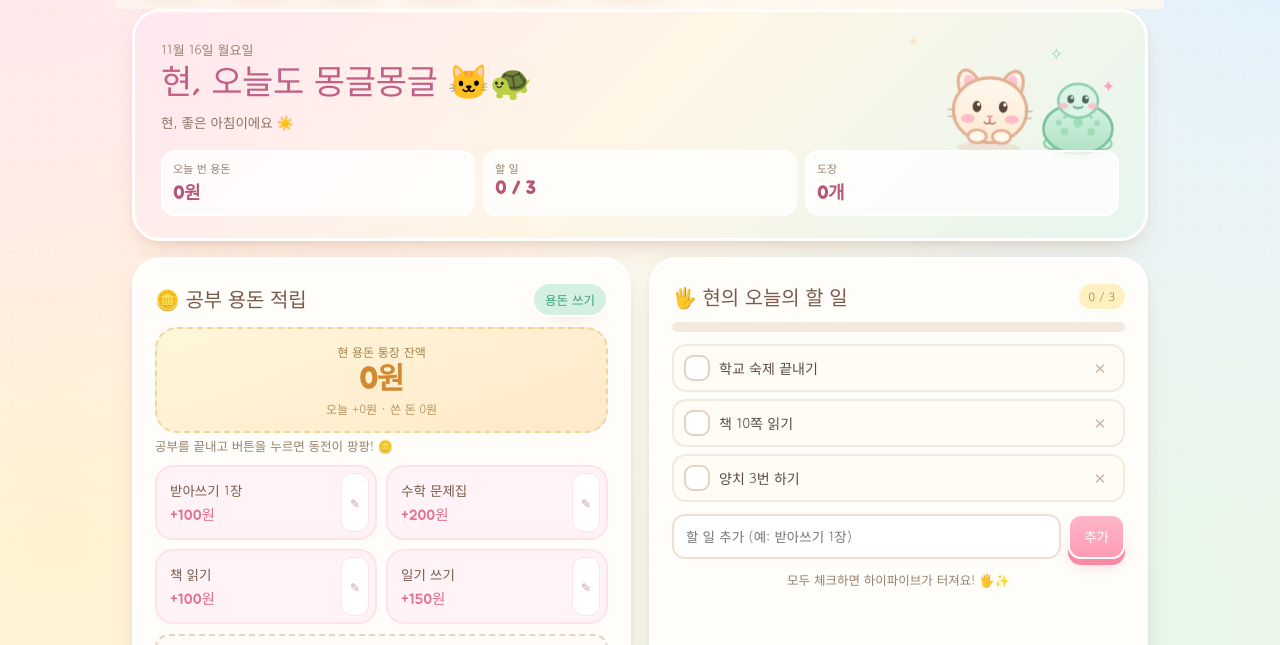
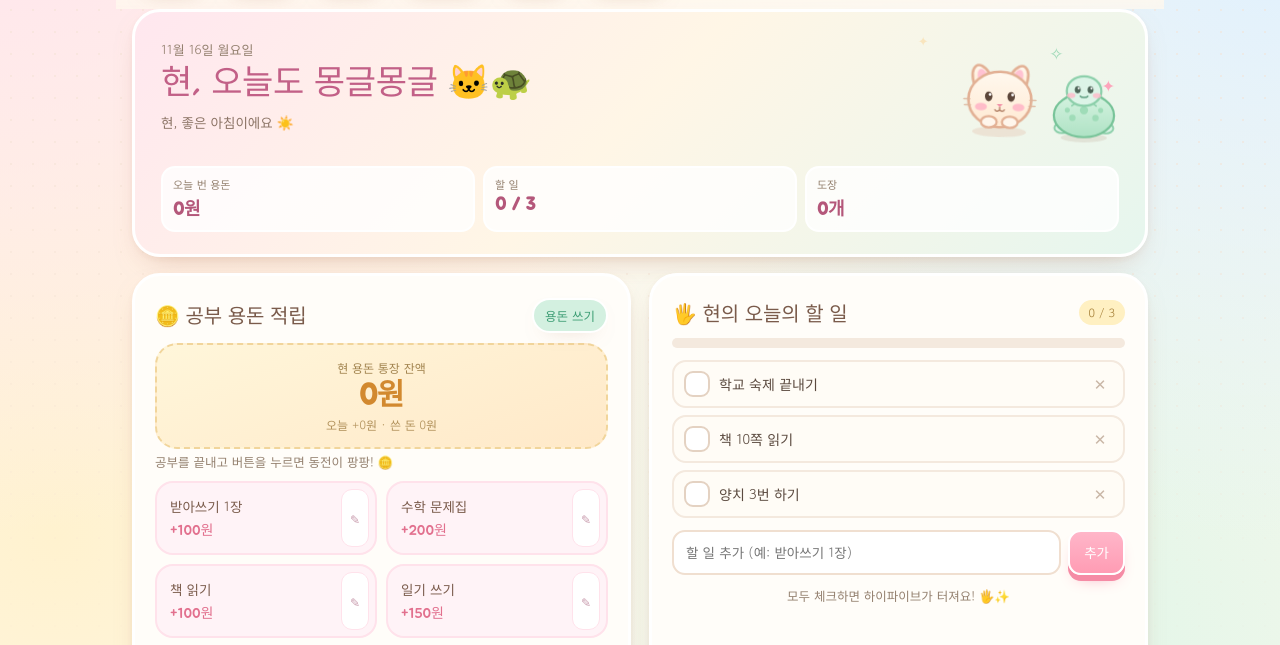
Before and after one commit to sub505355-crypto/family-dashboard, a plain HTML site: page index.html in a window 1280 px wide. Shown: the part 133-778 px from the top of the page. Drawn offline with Linux system fonts and the light colour scheme.

Commit message:
히어로 캐릭터가 통계 카드에 겹치지 않도록 위치 조정

```diff
--- a/assets/style.css
+++ b/assets/style.css
@@ -155,7 +155,7 @@ h1, h2, h3 { font-family: var(--font-title); font-weight: 400; margin: 0; letter
 .spark.s2 { top: 52px; right: 10px; color: #FF98B4; animation-delay: .7s; }
 .spark.s3 { top: 20px; right: 62px; color: #9BD8B6; animation-delay: 1.3s; }
 
-.hero-stats { position: relative; z-index: 2; display: grid; grid-template-columns: repeat(3, 1fr); gap: 8px; margin-top: 18px; }
+.hero-stats { position: relative; z-index: 2; display: grid; grid-template-columns: repeat(3, 1fr); gap: 8px; margin-top: 26px; }
 .stat {
   background: rgba(255,255,255,.78); border-radius: var(--r-sm);
   padding: 8px 10px; border: 2px solid rgba(255,255,255,.9);
@@ -233,13 +233,13 @@ button.primary:disabled { opacity: .55; box-shadow: 0 4px 0 #F5B7C6; }
   padding: 4px 4px 4px 2px; overflow: hidden;
 }
 .earn-main {
-  flex: 1; text-align: left; padding: 9px 2px 9px 11px; border-radius: 14px;
+  flex: 1; text-align: left; padding: 9px 6px 9px 11px; border-radius: 14px;
   display: flex; flex-direction: column; gap: 3px; min-width: 0; overflow: hidden;
   transition: transform .12s ease, background .15s ease;
 }
 .earn-main:active { transform: scale(.97); background: #FFE9F1; }
 .earn-name { font-size: 13.5px; color: #7A5B4B; white-space: nowrap; overflow: hidden; text-overflow: ellipsis; }
-.earn-amt { font-family: var(--font-title); font-size: 14.5px; color: #E2708E; white-space: nowrap; }
+.earn-amt { font-family: var(--font-title); font-size: 14px; color: #E2708E; white-space: nowrap; }
 .amt-edit {
   width: 28px; flex: 0 0 28px; margin: 2px 2px 2px 0; border-radius: 11px;
   color: #C89AAC; font-size: 12px; background: #fff; border: 1.5px solid #FFE2EB;
@@ -636,9 +636,10 @@ button.primary:disabled { opacity: .55; box-shadow: 0 4px 0 #F5B7C6; }
   .brand-turtle { width: 40px; height: 40px; }
   .hero { padding: 28px 26px 22px; }
   .hero-text { max-width: 60%; padding-right: 0; }
-  .hero-char { width: 196px; height: 128px; right: 20px; top: 10px; }
-  .hero-cat { width: 100px; height: 100px; right: 62px; }
-  .hero-turtle { width: 84px; height: 84px; }
+  .hero-char { width: 190px; height: 118px; right: 20px; top: 12px; }
+  .hero-cat { width: 92px; height: 92px; right: 60px; }
+  .hero-turtle { width: 78px; height: 78px; }
+  .hero-stats { margin-top: 34px; }
   .hero h1 { font-size: 31px; }
   .stat-val { font-size: 18px; }
   .grid { grid-template-columns: 1fr 1fr; gap: 18px; }
@@ -653,9 +654,9 @@ button.primary:disabled { opacity: .55; box-shadow: 0 4px 0 #F5B7C6; }
 
 @media (min-width: 1024px) {
   .hero h1 { font-size: 34px; }
-  .hero-char { width: 236px; height: 146px; }
-  .hero-cat { width: 112px; height: 112px; right: 80px; }
-  .hero-turtle { width: 94px; height: 94px; }
+  .hero-char { width: 226px; height: 128px; top: 10px; }
+  .hero-cat { width: 96px; height: 96px; right: 78px; }
+  .hero-turtle { width: 82px; height: 82px; }
 }
 
 @media (prefers-reduced-motion: reduce) {
```
